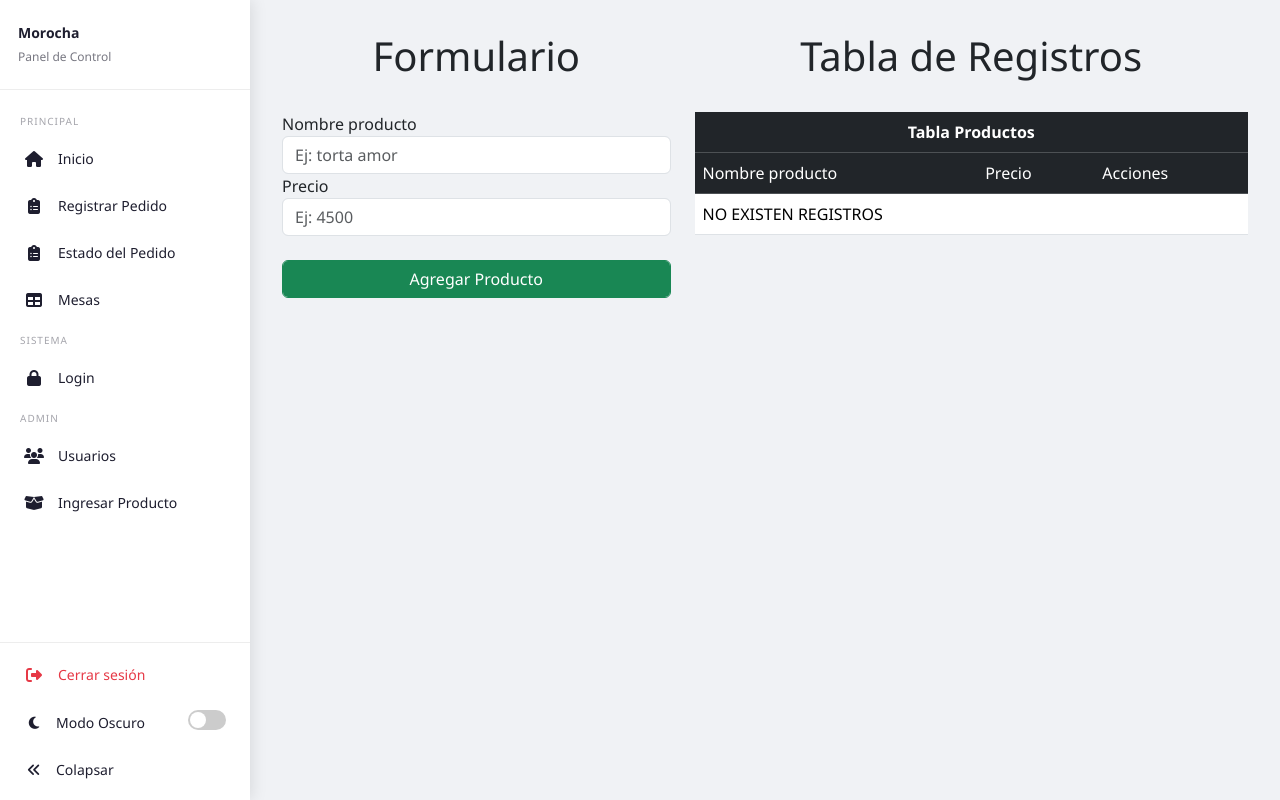
After one commit to vixente2/cafeteria_morocha, a Django app: page /ingresarProducto/ in a window 1280 px wide. The commit adds this page. Run offline with Django 5.2, Linux system fonts and the light colour scheme; data that the repository does not hold is empty; some libraries are stand-ins or nearby versions.

Commit message:
Se agrego views de productos y mesas

```diff
--- /dev/null
+++ b/appMorocha/templates/appMorocha/ingresarProducto.html
@@ -0,0 +1,76 @@
+{% extends 'sidebar.html' %}
+{% load static %}
+
+{% block titulo %}Ingresar Producto{% endblock %}
+
+{% block contenido %}
+<div class="row">
+
+    <div class="col-md-5">
+        <h1 class="text-center">Formulario</h1><br>
+        {% if msg %}
+            <h3 class="{{color}}">{{msg}}</h3>
+        {% endif %}
+        <form action="/procesarProducto/" autocomplete="off" method="get">
+            {% csrf_token %}
+            <label>Nombre producto</label>
+            <input type="text" class="form-control" name="txt_nombreproducto" required placeholder="Ej: torta amor"/>
+            <label>Precio</label>
+            <input type="text" class="form-control" name="txt_precio" id="precio" required placeholder="Ej: 4500"/>
+                <br>
+            <input type="submit" class="btn btn-success form-control" value="Agregar Producto"/>
+        </form>
+    </div>
+
+    <div class="col-md-7">
+        <h1 class="text-center">Tabla de Registros</h1><br>
+        <table class="table">
+            <thead class="table-dark">
+                <th colspan="7" class="text-center">Tabla Productos</th>
+                <tr>
+                    <td>Nombre producto</td>
+                    <td>Precio</td>
+                    <td colspan="3">Acciones</td>
+                </tr>
+            </thead>
+            <tbody>
+                {% if ProductosRegistrados %}
+                    {% for producto in ProductosRegistrados %}
+                        <tr>
+                            <td>{{producto.nombre_producto}}</td>
+                            <td>{{producto.precio}}</td>
+                            <td><button class="btn btn-warning">Editar</button></td>
+                            <td>
+                                <button class="btn btn-danger btnEliminar"
+
+                                    data-producto="{{producto.nombre_producto}}"
+                                    data-clave="{{producto.clave}}">
+                                    Eliminar</button>
+                            </td>
+                            <td>
+                                <button class="btn btn-info btnVerMas"
+                                    data-id="{{producto.id_producto}}"
+                                    data-producto="{{producto.nombre_producto}}"
+                                    data-clave="{{producto.clave}}"
+                                    data-precio="{{producto.precio  }}">Ver Más</button>
+                            </td>
+                        </tr>
+                    {% endfor %}
+                {% else %}
+                    <tr><td colspan="7">NO EXISTEN REGISTROS</td></tr>
+                {% endif %}
+            </tbody>
+        </table>
+    </div>
+
+</div>
+{% endblock %}
+{% block extra_js %}
+<script src="https://code.jquery.com/jquery-3.7.1.min.js"></script>
+<script src="https://cdn.jsdelivr.net/npm/sweetalert2@11"></script>
+<script>
+document.getElementById("precio").addEventListener("input", function() {
+    this.value = this.value.replace(/[^0-9]/g, "");
+});
+</script>
+{% endblock %}
--- a/appMorocha/templates/sidebar.html
+++ b/appMorocha/templates/sidebar.html
@@ -201,6 +201,9 @@
             <a href="/estadoPedido/" class="menu-item">
                 <i class="fas fa-clipboard-list"></i><span>Estado del Pedido</span>
             </a>
+            <a href="/ingresarMesa/" class="menu-item">
+                <i class="fas fa-table"></i><span>Mesas</span>
+            </a>
             <div class="menu-label">Sistema</div>
             <a href="/login/" class="menu-item">
                 <i class="fas fa-lock"></i><span>Login</span>
@@ -210,6 +213,10 @@
             <a href="/usuario/" class="menu-item">
                 <i class="fas fa-users"></i><span>Usuarios</span>
             </a>
+            <a href="/ingresarProducto/" class="menu-item">
+                <i class="fas fa-box-open"></i><span>Ingresar Producto</span>
+            </a>
+
         </nav>
     </div>
     <div class="sidebar-bottom">
--- a/appMorocha/urls.py
+++ b/appMorocha/urls.py
@@ -8,10 +8,16 @@ urlpatterns = [
     path('estadoPedido/',views.estadoPedido, name='estadoPedido'),
     path('usuario/',views.usuario),
     path('registrarPedido/',views.registrarPedido, name='registrarPedido'),
+    path('ingresarProducto/',views.ingresarProducto, name='ingresarProducto'),
+    path('ingresarMesa/',views.ingresarMesa, name='ingresarMesa'),
     # Rutas para las acciones
     path('detallePedido/<int:id_pedido>/',views.detallePedido, name='detallePedido'),
     path('eliminarPedido/<int:id_pedido>/', views.eliminarPedido, name='eliminarPedido'),
+    # Guardar datos de usuarios y liminar usuario
     path('procesarUsuario/',views.procesarUsuario),
     path('eliminarUsuario/<str:nombreUsuario>/',views.eliminarUsuario,name='eliminarUsuario'),
+    # Guardar datos de productos
+    path('procesarProducto/',views.procesarProducto),
+
 
 ]
--- a/appMorocha/views.py
+++ b/appMorocha/views.py
@@ -102,7 +102,7 @@ def detallePedido(request, id_pedido):
     return render(request, 'appMorocha/detallePedido.html', context)
 
 
-
+# Vistas para la gestión de usuarios
 def usuario(request):
     db = ConexionDB()
     UsuariosRegistrados = cargarRegistros()
@@ -115,7 +115,7 @@ def usuario(request):
         'roles': roles
     })
 
-
+# Cargar usuarios registrados
 def cargarRegistros():
     conexion=ConexionDB()
     sintaxiSQL="""
@@ -131,6 +131,7 @@ def cargarRegistros():
     usuario = conexion.consultar(sintaxiSQL)
     return usuario
 
+# Eliminar usuario
 def eliminarUsuario(request,nombreUsuario):
     conexion=ConexionDB()
     validarRegistro="""
@@ -147,6 +148,7 @@ def eliminarUsuario(request,nombreUsuario):
         "UsuariosRegistrados" : usuarios
         })
 
+ # Guardar usuario
 def procesarUsuario(request):
     db = ConexionDB()
     if(request.method == 'GET'):
@@ -179,3 +181,70 @@ def procesarUsuario(request):
         'roles':  db.consultar("SELECT id_rol, nombre_rol FROM tb_roles"),
     }
     return render(request,'appMorocha/usuario.html',context)
+
+# Ingresar vista para productos
+def ingresarProducto(request):
+    ProductosRegistrados = cargarRegistrosProductos()
+    return render(request, 'appMorocha/ingresarProducto.html', {'ProductosRegistrados': ProductosRegistrados})
+
+# Cargar productos registrados
+def cargarRegistrosProductos():
+    conexion=ConexionDB()
+    sintaxiSQL="""
+        SELECT id_producto, nombre_producto, precio_producto as precio
+        FROM tb_producto
+    """
+    producto = conexion.consultar(sintaxiSQL)
+    return producto
+# Guardar producto
+def procesarProducto(request):
+    if request.method == 'GET':
+        nombreProducto = request.GET.get('txt_nombreproducto')
+        precio = request.GET.get('txt_precio')
+        conexion = ConexionDB()
+        sintaxisValidar = """
+            SELECT * FROM tb_producto WHERE nombre_producto = %s
+        """
+        if conexion.verificar(sintaxisValidar, (nombreProducto,)):
+            contexto = {
+                "msg": "Casi... Existe un Registro asociado",
+                "color": "red"
+            }
+            return render(request, 'appMorocha/ingresarProducto.html', contexto)
+        sintaxisSQL = """
+            INSERT INTO tb_producto(nombre_producto, precio_producto)
+            VALUES (%s, %s)
+        """
+        conexion.ejecutar(sintaxisSQL, (nombreProducto, precio))
+        ProductosRegistrados = cargarRegistrosProductos()
+        contexto = {
+            "msg": "Registro Insertado Correctamente!",
+            "color": "green",
+            "ProductosRegistrados": ProductosRegistrados
+        }
+        return render(request, 'appMorocha/ingresarProducto.html', contexto)
+    return render(request, 'appMorocha/ingresarProducto.html')
+
+# Ingresar vista para mesas
+def ingresarMesa(request):
+    cargarMesas = cargarRegistrosMesas()
+
+    return render(request, 'appMorocha/ingresarMesa.html', {'cargarMesas': cargarMesas})
+
+# Cargar mesas registradas
+def cargarRegistrosMesas():
+    conexion = ConexionDB()
+    sintaxiSQL = """
+    SELECT
+        m.id_mesa,
+        m.num_mesa,
+        e.nombre_estado
+    FROM tb_mesa m
+    INNER JOIN tb_estadomesa e
+    ON m.id_estadomesa = e.id_estadomesa
+     ORDER BY
+        FIELD(e.nombre_estado, 'Libre', 'Ocupado', 'Mantenimiento'),
+        m.id_mesa
+    """
+    mesa = conexion.consultar(sintaxiSQL)
+    return mesa
```
Also changed, not shown: appMorocha/templates/appMorocha/ingresarMesa.html (added, +101 -0 lines).
